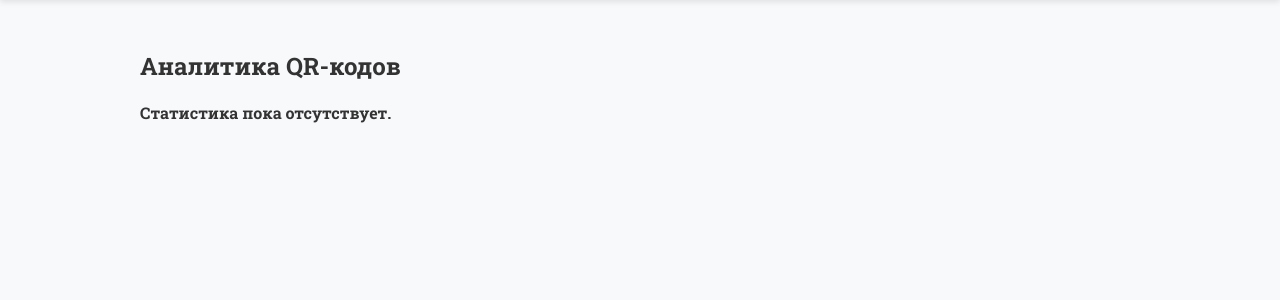
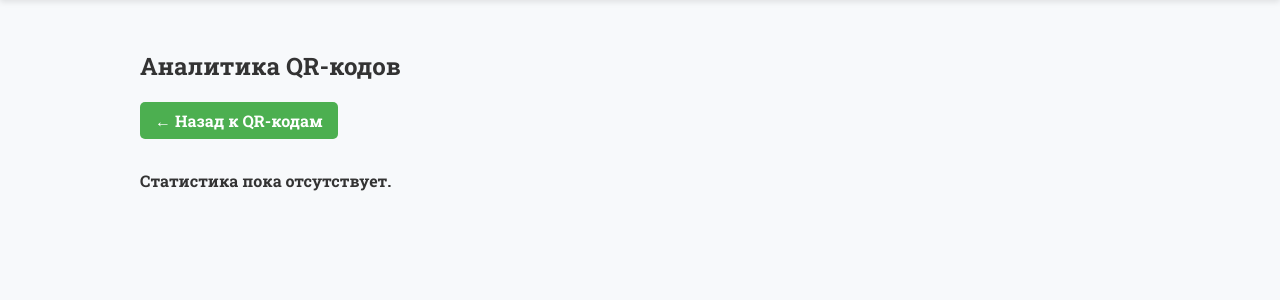
Before and after one commit to Darhan-man/idqr-platform, a FastAPI app: template templates/stats.html in a window 1280 px wide. Shown: the part 56-356 px from the top of the page. Run offline with FastAPI, Linux system fonts and the light colour scheme; the template is opened without the code that fills it, so the values that code supplies are empty.

Commit message:
Update stats.html

```diff
--- a/templates/stats.html
+++ b/templates/stats.html
@@ -4,6 +4,33 @@
     <meta charset="UTF-8">
     <title>Статистика</title>
     <link rel="stylesheet" href="/static/css/style.css">
+    <style>
+        .btn {
+            display: inline-block;
+            margin-bottom: 15px;
+            padding: 8px 15px;
+            background-color: #4CAF50;
+            color: white;
+            text-decoration: none;
+            border-radius: 5px;
+            font-weight: bold;
+        }
+        table {
+            width: 100%;
+            border-collapse: collapse;
+            margin-top: 10px;
+        }
+        th, td {
+            border: 1px solid #ddd;
+            padding: 8px;
+            text-align: center;
+        }
+        th {
+            background-color: #f2f2f2;
+        }
+        tbody tr:nth-child(even){background-color: #f9f9f9;}
+        tbody tr:hover {background-color: #e0f7fa;}
+    </style>
 </head>
 <body>
     <div class="navbar">
@@ -19,6 +46,8 @@
 
     <div class="container">
         <h2>Аналитика QR-кодов</h2>
+        <a href="/dashboard/qr" class="btn">← Назад к QR-кодам</a>
+
         {% if stats_list %}
         <table>
             <thead>
@@ -30,9 +59,11 @@
                 </tr>
             </thead>
             <tbody>
-                {% for title, count, first_scan, last_scan in stats_list %}
+                {% for qr_id, title, count, first_scan, last_scan in stats_list %}
                 <tr>
-                    <td>{{ title or '—' }}</td>
+                    <td>
+                        <a href="/dashboard/scans/{{ qr_id }}">{{ title or '—' }}</a>
+                    </td>
                     <td>{{ count or 0 }}</td>
                     <td>{{ first_scan if first_scan else '—' }}</td>
                     <td>{{ last_scan if last_scan else '—' }}</td>
```
